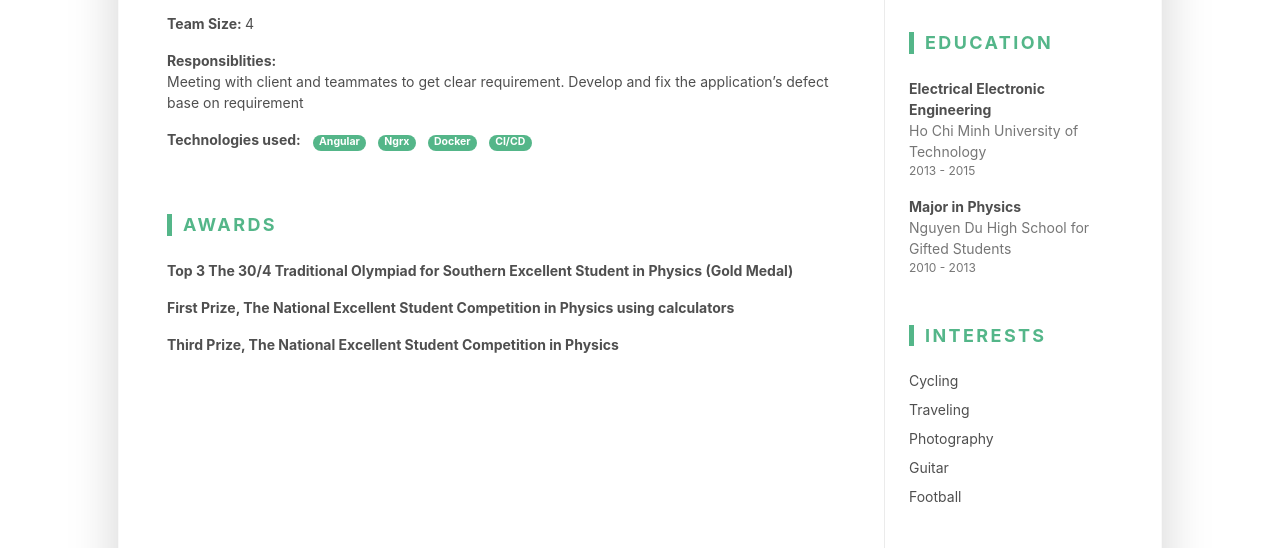
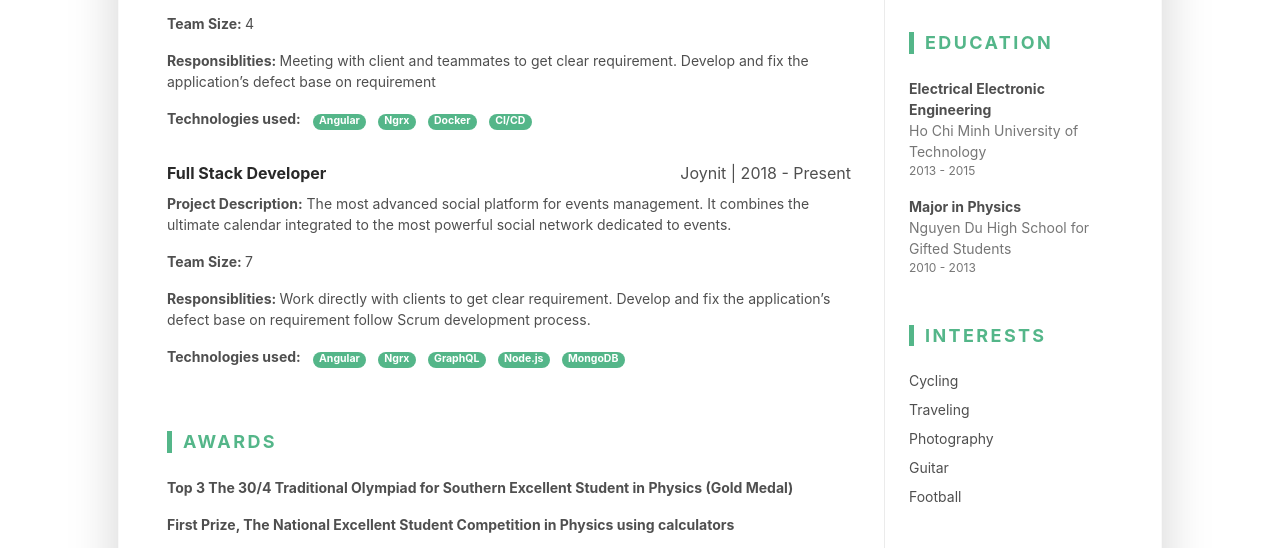
Before and after one commit to dendosg/cv, a plain HTML site: page index.html in a window 1280 px wide. Shown: the part 1318-1866 px from the top of the page. Drawn offline with Linux system fonts and the light colour scheme.

Commit message:
add project Joynit

```diff
--- a/index.html
+++ b/index.html
@@ -180,7 +180,7 @@
 										</p>
 										<p><span class="font-weight-bold">Team Size: </span>4</p>
 										<p>
-										<div class="font-weight-bold"> Responsiblities: </div>Meeting with client and
+										<span class="font-weight-bold"> Responsiblities: </span>Meeting with client and
 										teammates to get clear requirement. Develop and fix the application’s defect
 										base on requirement
 										</p>
@@ -198,6 +198,40 @@
 													class="badge badge-primary badge-pill">Docker</span></li>
 											<li class="list-inline-item"><span
 													class="badge badge-primary badge-pill">CI/CD</span></li>
+										</ul>
+
+									</div>
+								<div class="item mb-3">
+									<div class="item-heading row align-items-center mb-2">
+										<h4 class="item-title col-12 col-md-6 col-lg-8 mb-2 mb-md-0">Full Stack Developer
+										</h4>
+										<div class="ml-auto">Joynit | 2018 - Present</div>
+									</div>
+									<div class="item-content">
+										<p>
+											<span class="font-weight-bold">Project Description:</span>
+											The most advanced social platform for events management. It combines the ultimate calendar integrated to the most powerful social network dedicated to events.
+										</p>
+										<p><span class="font-weight-bold">Team Size: </span>7</p>
+										<p>
+										<span class="font-weight-bold"> Responsiblities: </span>Work directly with clients to get clear requirement. Develop and fix the application’s defect base on requirement follow Scrum development process.
+										</p>
+
+
+										<ul class="list-inline">
+											<li class="list-inline-item">
+												<p class="font-weight-bold">Technologies used:</p>
+											</li>
+											<li class="list-inline-item"><span
+													class="badge badge-primary badge-pill">Angular</span></li>
+											<li class="list-inline-item"><span
+													class="badge badge-primary badge-pill">Ngrx</span></li>
+											<li class="list-inline-item"><span
+													class="badge badge-primary badge-pill">GraphQL</span></li>
+											<li class="list-inline-item"><span
+													class="badge badge-primary badge-pill">Node.js</span></li>
+											<li class="list-inline-item"><span
+													class="badge badge-primary badge-pill">MongoDB</span></li>
 										</ul>
 
 									</div>
```
